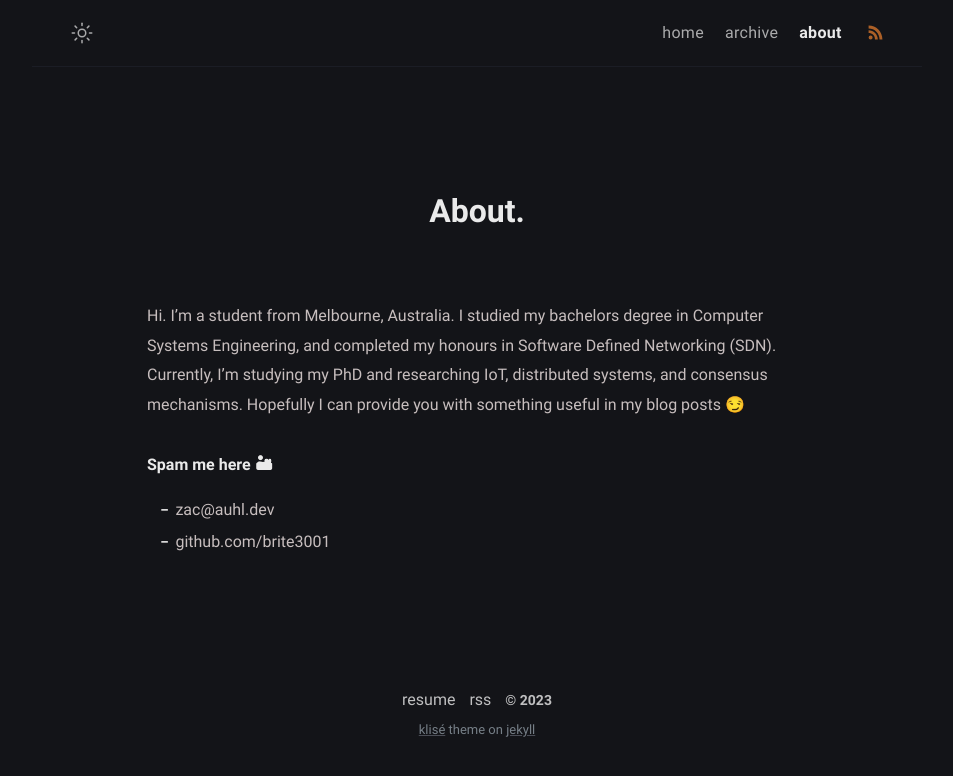
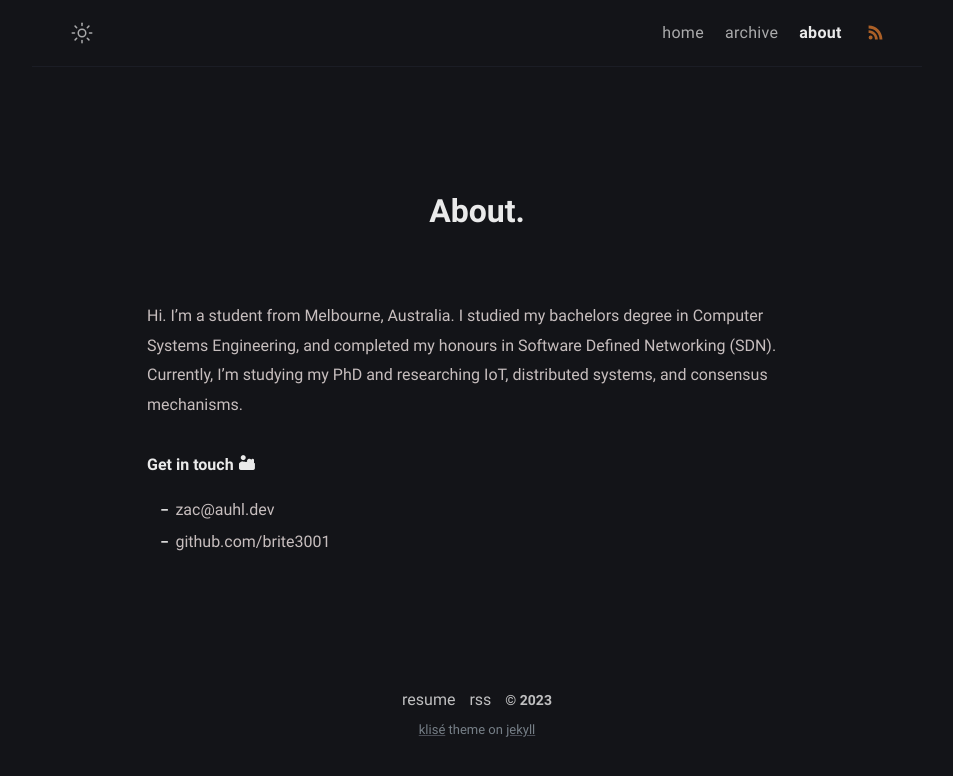
Before and after one commit to brite3001/blog, a Jekyll site: the page built from about.md, in a window 1280 px wide. Shown: the top 776 px of the page, without its empty margins (163-1116 px from the left). Built offline with Jekyll 4.4.1, drawn with Linux system fonts in a browser that asks for light colours.

Commit message:
changed about page

```diff
--- a/about.md
+++ b/about.md
@@ -5,10 +5,10 @@ layout: page
 comments: false
 ---
 
-Hi. I'm a student from Melbourne, Australia. I studied my bachelors degree in Computer Systems Engineering, and completed my honours in Software Defined Networking (SDN). Currently, I'm studying my PhD and researching IoT, distributed systems, and consensus mechanisms. Hopefully I can provide you with something useful in my blog posts 😏
+Hi. I'm a student from Melbourne, Australia. I studied my bachelors degree in Computer Systems Engineering, and completed my honours in Software Defined Networking (SDN). Currently, I'm studying my PhD and researching IoT, distributed systems, and consensus mechanisms.
 
 
-**Spam me here 🏜**
+**Get in touch 🏜**
 
 - {{ site.author.email }}
 - github.com/{{ site.author.github }}
```
